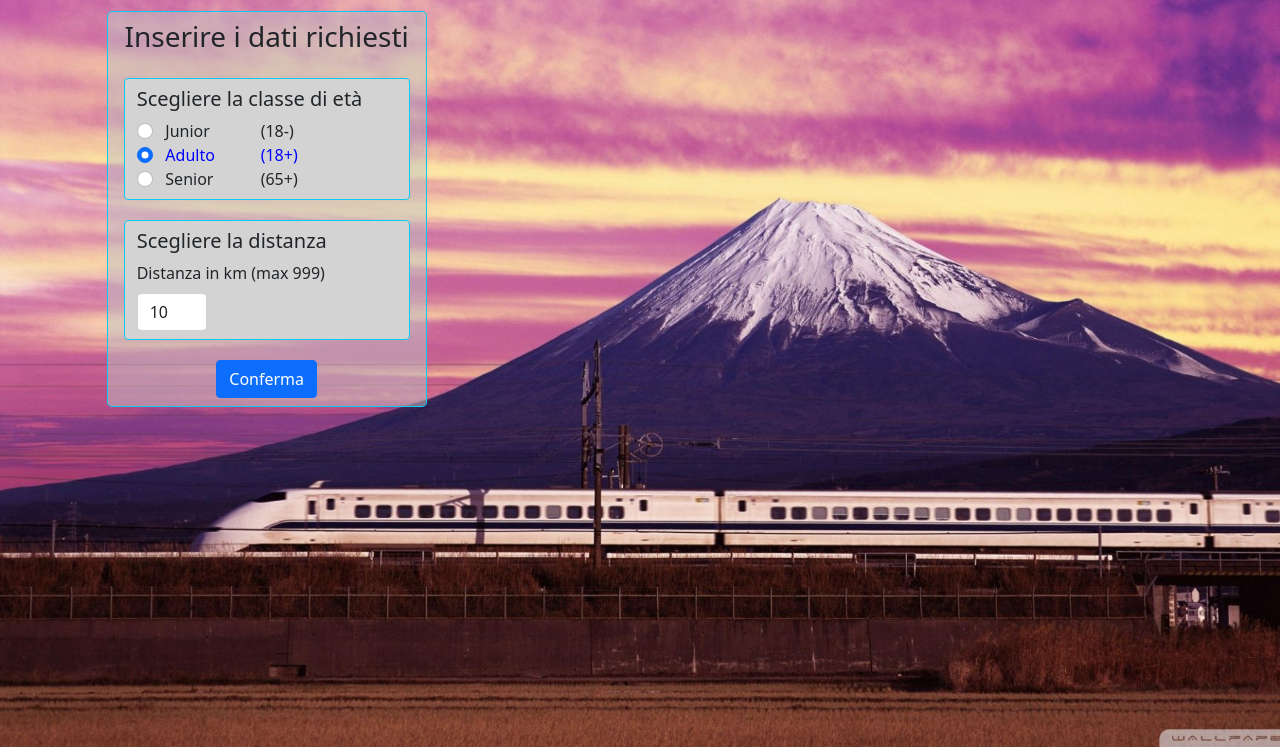
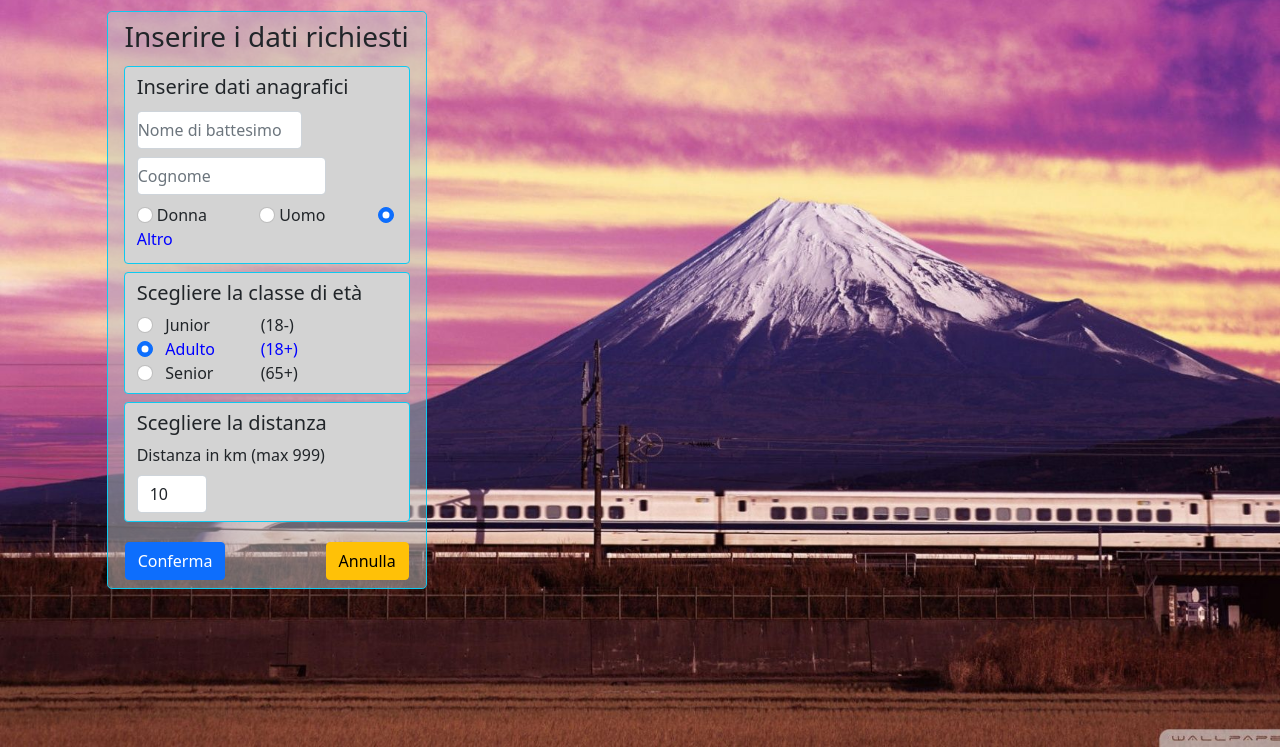
Before and after one commit to MicheleFranciolapilla/js-biglietto-treno-form, a plain HTML site: page index.html in a window 1280 px wide. Shown: the part 53-800 px from the top of the page. Drawn offline with nearby package versions, Linux system fonts and the light colour scheme.

Commit message:
Layout input box completato

```diff
--- a/assets/css/style.css
+++ b/assets/css/style.css
@@ -22,12 +22,14 @@ main > #output_area div.row.w-100
 
 main > #input_area > #age_area,
 main > #input_area > #km_area,
+main > #input_area > #name_area,
 main > #output_area #trip_data
 {
     background-color: lightgray;
 }
 
-main > #input_area > #age_area input:checked ~ *
+main > #input_area > #age_area input:checked ~ *,
+main > #input_area > #name_area input:checked + label
 {
     color: blue;
 }
--- a/index.html
+++ b/index.html
@@ -26,8 +26,25 @@
             <!-- Sezione di input -->
             <section id="input_area" class="col-3 d-inline-flex flex-column align-self-start offset-1 border border-info rounded-3 mt-2 py-2">
                 <h3 class="text-center">Inserire i dati richiesti</h3>
+                <div id="name_area" class="row flex-column align-items-start border border-info rounded-2 m-1 py-2">
+                    <h5>Inserire dati anagrafici</h5>
+                    <div class="col-8 my-1">
+                        <input class="form-control ps-0" type="text" id="given_name" minlength="2" maxlength="20" placeholder="Nome di battesimo" required>
+                    </div>
+                    <div class="col-9 my-1">
+                        <input class="form-control ps-0" type="text" id="last_name" minlength="2" maxlength="25" placeholder="Cognome" required>
+                    </div>
+                    <div class="my-1">
+                        <input class="form-check-input" type="radio" id="woman" name="gender">
+                        <label class="form-check-label" for="woman"> Donna</label>
+                        <input class="form-check-input ms-5" type="radio" id="man" name="gender">
+                        <label class="form-check-label me-5" for="man"> Uomo</label>
+                        <input class="form-check-input" type="radio" id="other" name="gender" checked>
+                        <label class="form-check-label" for="man"> Altro</label>
+                    </div>
+                </div>
                 <!-- Settore di selezione per fasce d'età (radio buttons) -->
-                <div id="age_area" class="row flex-column align-items-start border border-info rounded-2 m-1 mt-3 py-2">
+                <div id="age_area" class="row flex-column align-items-start border border-info rounded-2 m-1 py-2">
                     <h5>Scegliere la classe di età</h5>
                     <div class="col-8 d-flex justify-content-between">
                         <input class="form-check-input" type="radio" id="junior" name="age">
@@ -46,16 +63,17 @@
                     </div>
                 </div>
                 <!-- Settore di selezione della percorrenza chilometrica -->
-                <div id="km_area" class="row flex-column align-items-start border border-info rounded-2 m-1 mt-3 py-2">
+                <div id="km_area" class="row flex-column align-items-start border border-info rounded-2 m-1 py-2">
                     <h5>Scegliere la distanza</h5>
                     <label for="distance" class="form-label">Distanza in km (max 999)</label>
                     <div class="col-4">
-                        <input type="number" min="1" max="999" step="1" maxlength="3" value="10" class="form-control" id="distance">
+                        <input type="number" min="1" max="999" step="1" maxlength="3" value="10" class="form-control" id="distance" required>
                     </div>
                 </div>
                 <!-- Pulsante di conferma degli input, con chiamata a funzione Javascript -->
-                <div class="align-self-center mt-3">
-                    <button class="btn btn-primary" type="submit" onclick="calc_price()">Conferma</button>
+                <div class="mt-3 align-self-center">
+                    <button class="btn btn-primary me-5" type="submit" onclick="calc_price()">Conferma</button>
+                    <button class="btn btn-warning ms-5" type="reset" onclick="location.reload()">Annulla</button>
                 </div>
             </section>
             <!-- Sezione di output (veicolata da specifica funzione Javascript) -->
```
